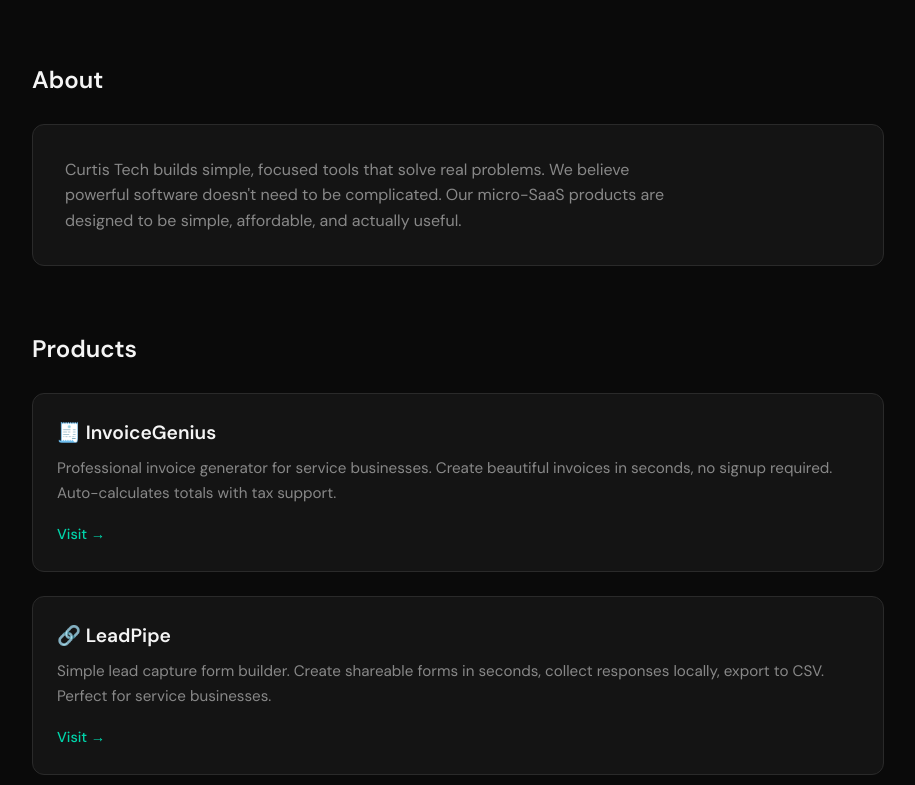
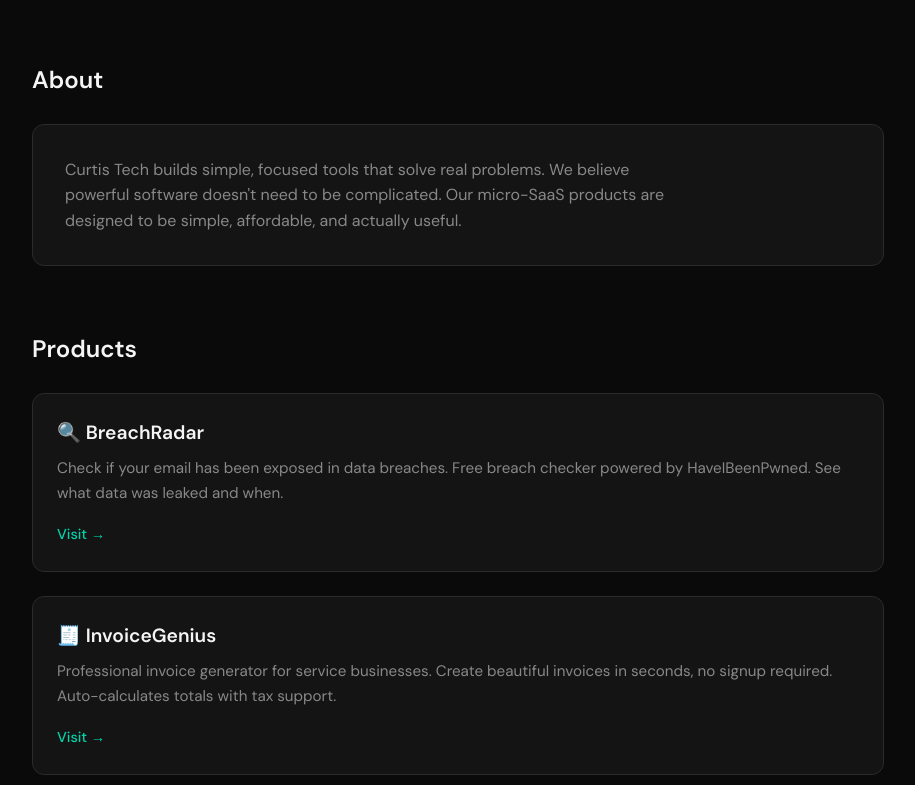
Before and after one commit to Tcby04/curtis-tech, a plain HTML site: page index.html in a window 1280 px wide. Shown: the part 167-952 px from the top of the page, without its empty margins (182-1097 px from the left). Drawn offline with nearby package versions, Linux system fonts and the light colour scheme.

Commit message:
Add BreachRadar

```diff
--- a/index.html
+++ b/index.html
@@ -219,6 +219,14 @@
       <h2>Products</h2>
       <div class="projects">
         <div class="project-card">
+          <h3>🔍 BreachRadar</h3>
+          <p>Check if your email has been exposed in data breaches. Free breach checker powered by HaveIBeenPwned. See what data was leaked and when.</p>
+          <a href="https://tcby04.github.io/breach-radar/" target="_blank" rel="noopener" class="project-link">
+            Visit →
+          </a>
+        </div>
+
+        <div class="project-card">
           <h3>🧾 InvoiceGenius</h3>
           <p>Professional invoice generator for service businesses. Create beautiful invoices in seconds, no signup required. Auto-calculates totals with tax support.</p>
           <a href="https://tcby04.github.io/invoice-genius/" target="_blank" rel="noopener" class="project-link">
```
